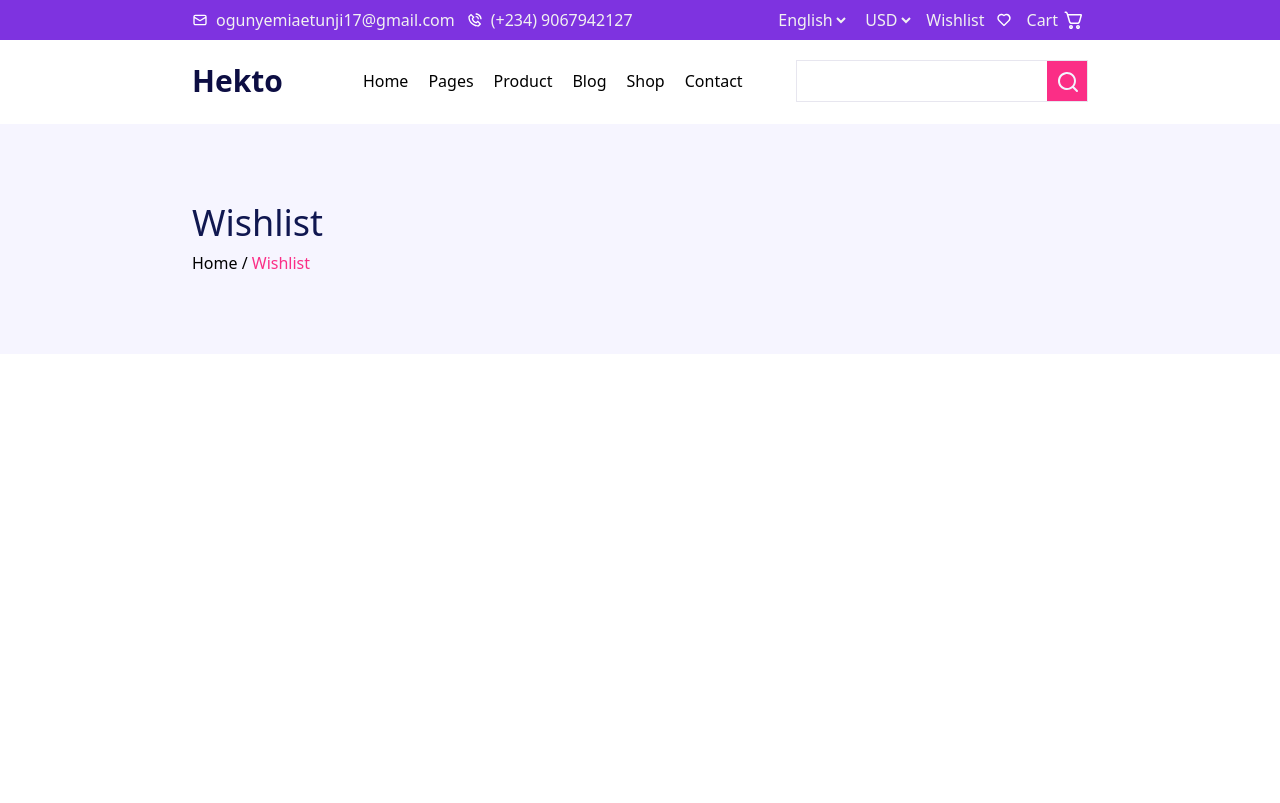
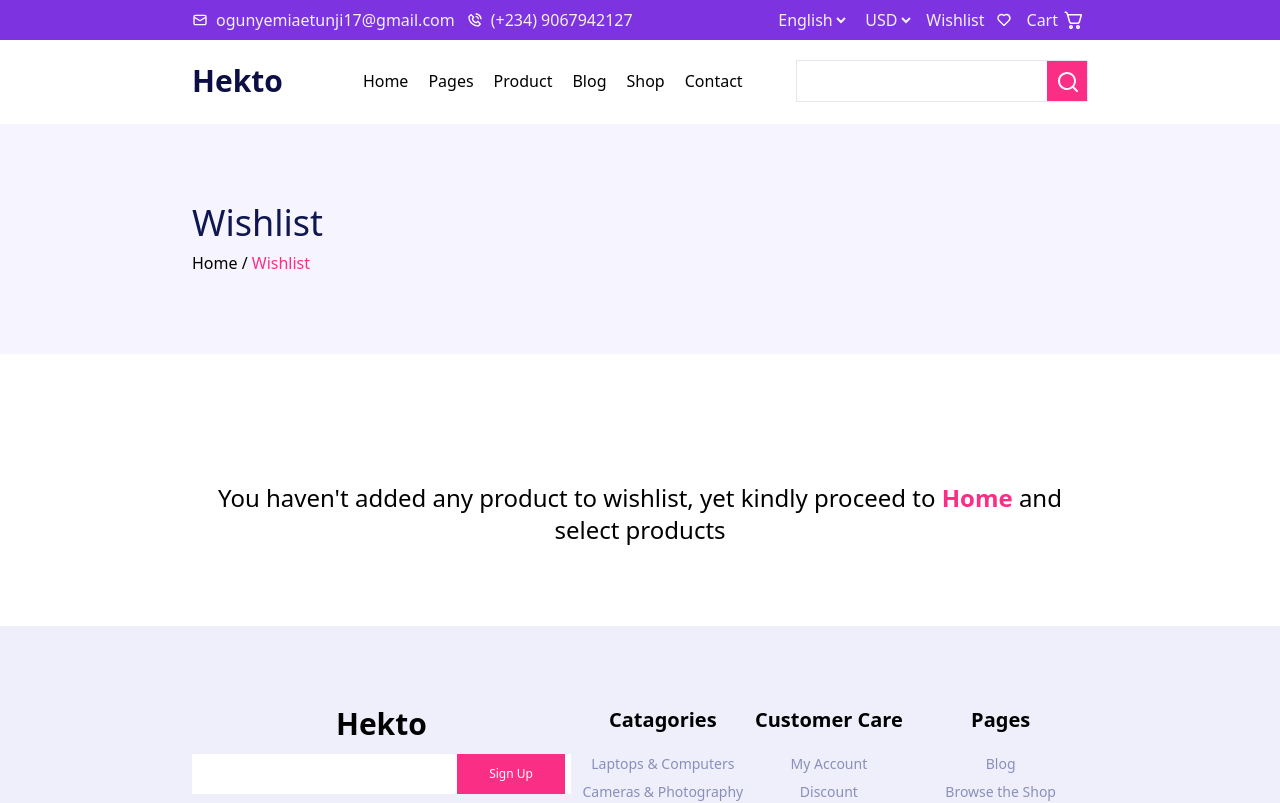
Before and after one commit to Jamleads/Ecommerce-React-app, a React (Vite) app: page /wishlist in a window 1280 px wide. Shown: the top 803 px of the page. Built offline with nearby package versions, Linux system fonts and the light colour scheme.

Commit message:
wishlist condition

```diff
--- a/src/Components/Wishlist.jsx
+++ b/src/Components/Wishlist.jsx
@@ -2,24 +2,38 @@ import React from "react";
 import ProductDetailsCard from "./ProductDetailsCard";
 import { useSelector } from "react-redux";
 import Showcase from "./Showcase";
+import { Link } from "react-router-dom";
+import Footer from "./Footer";
 
 const Wishlist = () => {
   const productsFavourites = useSelector((state) => state.favourite);
 
   return (
-    <div>
+    <>
       <Showcase pageTitle="Wishlist" />
 
       <div className="lg:w-[70%] mx-auto lg:mt-32 mt-10 my-20 grid lg:grid-cols-1 grid-cols-1 gap-y-10">
-        {productsFavourites.map((product) => {
-          return (
-            <div key={product.id}>
-              <ProductDetailsCard {...product} favStyle="hidden" />
-            </div>
-          );
-        })}
+        {productsFavourites.length ? (
+          productsFavourites.map((product) => {
+            return (
+              <div key={product.id}>
+                <ProductDetailsCard {...product} favStyle="hidden" />
+              </div>
+            );
+          })
+        ) : (
+          <p className="text-center text-2xl">
+            You haven't added any product to wishlist, yet kindly proceed to{" "}
+            <Link to="/" className="text-pink font-bold">
+              Home
+            </Link>{" "}
+            and select products
+          </p>
+        )}
       </div>
-    </div>
+
+      <Footer />
+    </>
   );
 };
 
```
